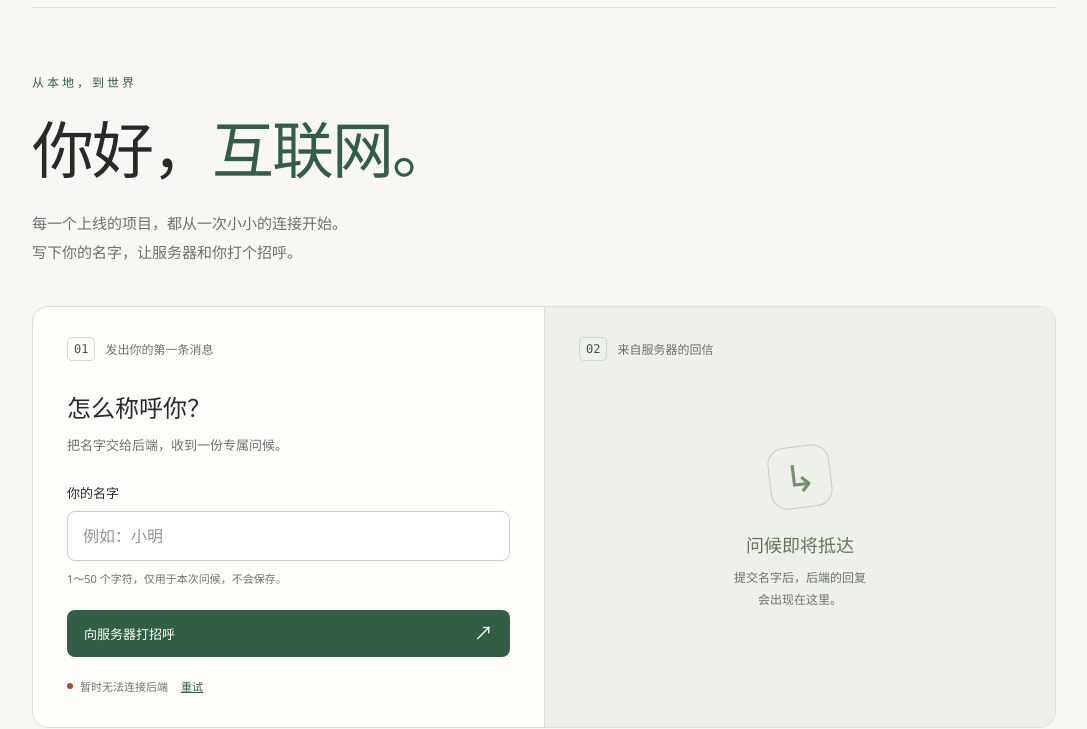
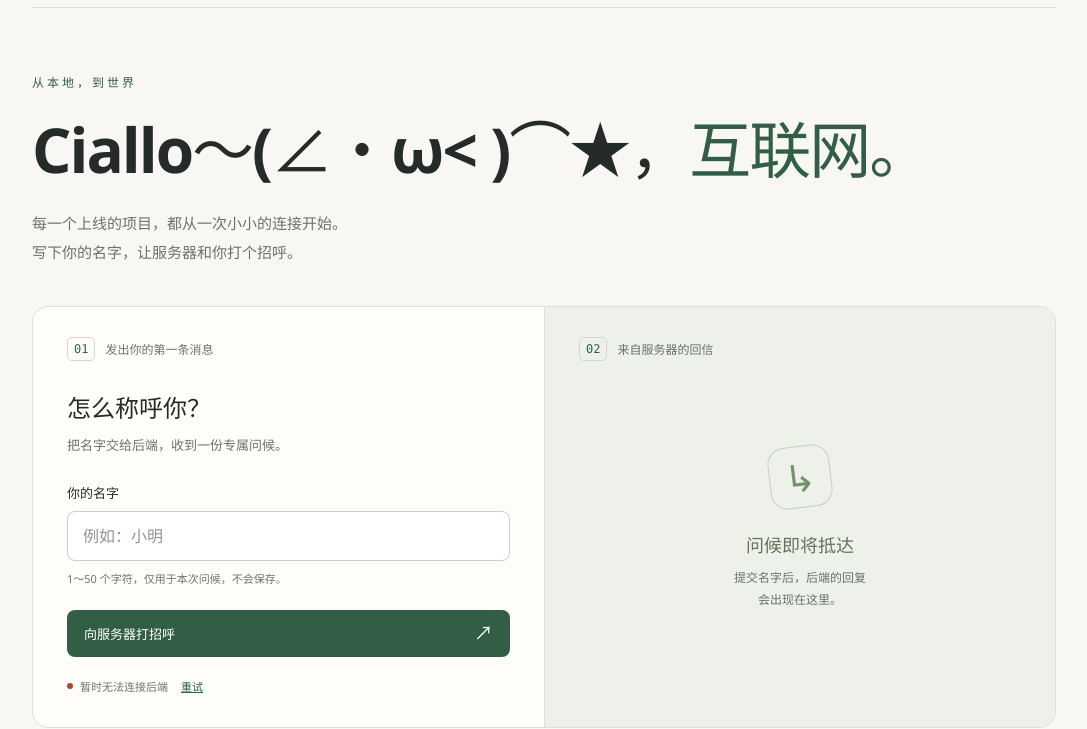
Before and after one commit to Guohuasen/deploy_practice, a website: page public/index.html in a window 1280 px wide. Shown: the part 83-812 px from the top of the page, without its empty margins (96-1183 px from the left). Drawn offline with Linux system fonts and the light colour scheme; no server answers.

Commit message:
Ciallo～(∠・ω< )⌒★

```diff
--- a/public/index.html
+++ b/public/index.html
@@ -19,7 +19,7 @@
       <main>
         <section class="intro" aria-labelledby="title">
           <span class="eyebrow">从本地，到世界</span>
-          <h1 id="title">你好，<span>互联网。</span></h1>
+          <h1 id="title">Ciallo～(∠・ω< )⌒★，<span>互联网。</span></h1>
           <p>每一个上线的项目，都从一次小小的连接开始。<br />写下你的名字，让服务器和你打个招呼。</p>
         </section>
 
```
